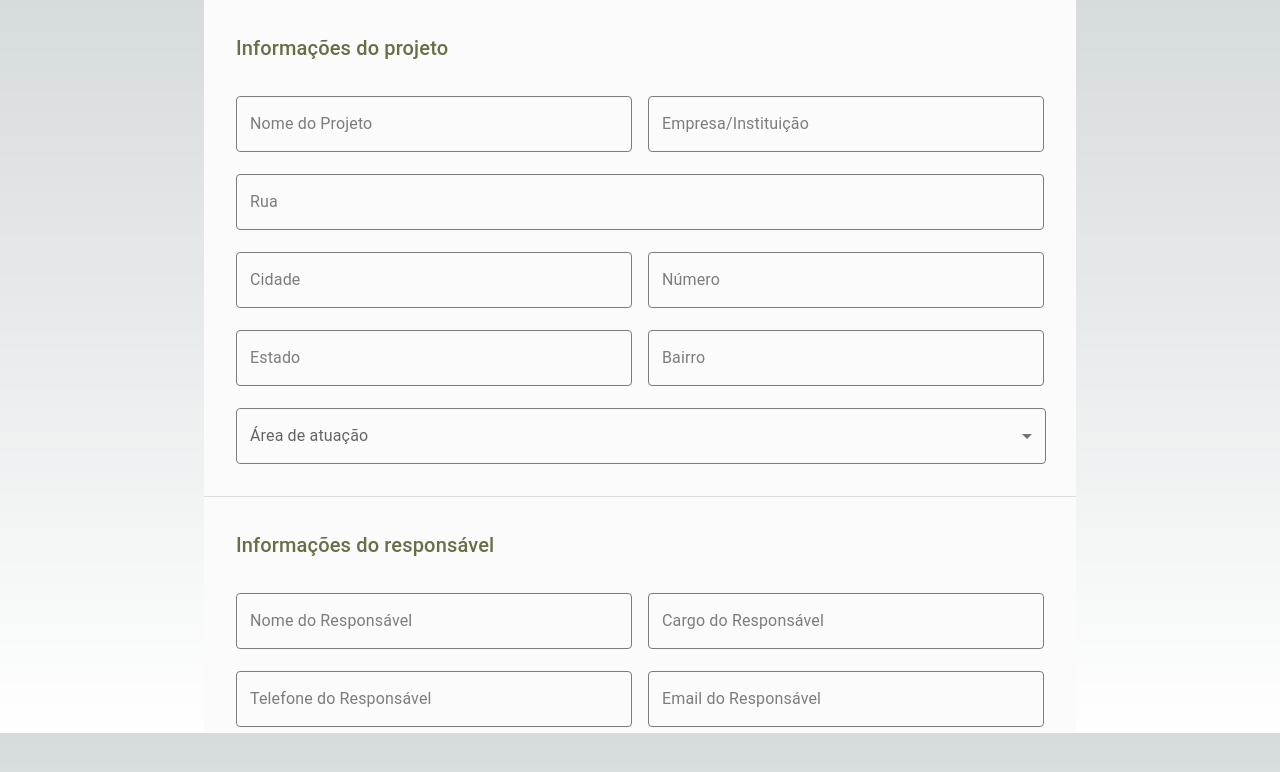
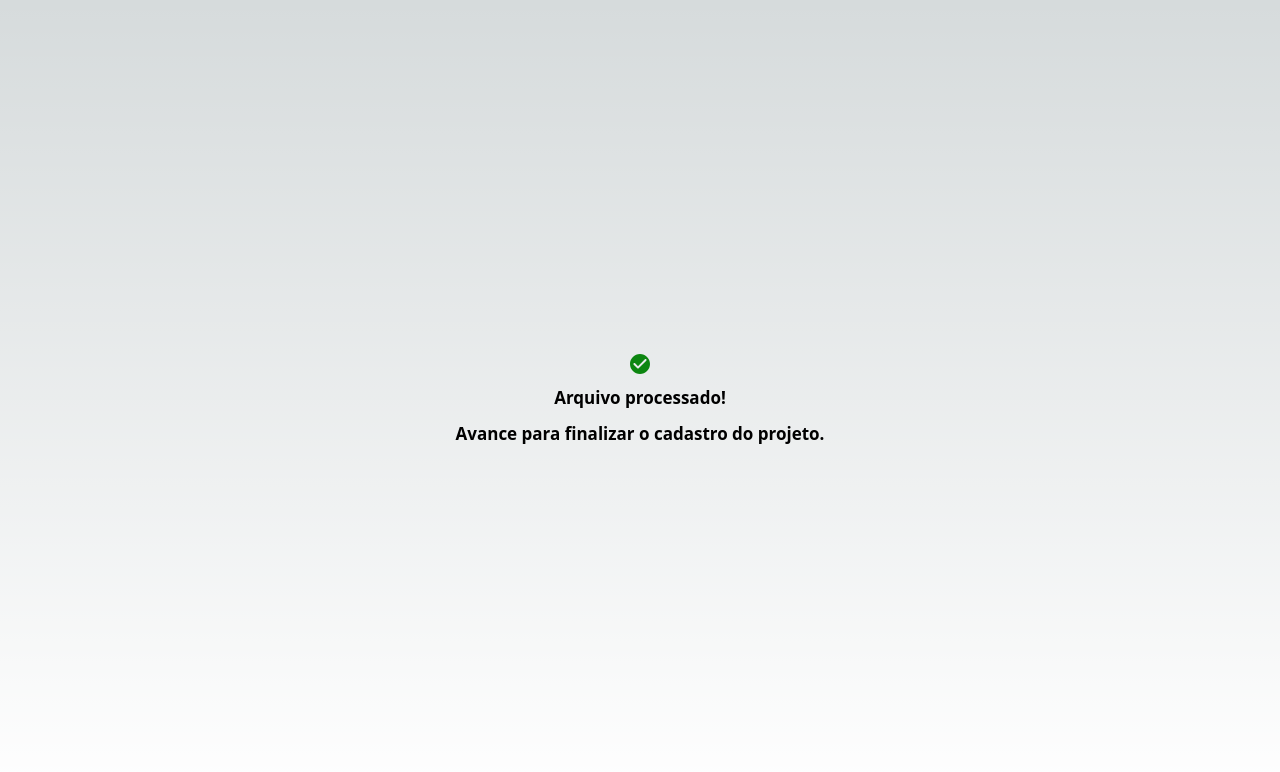
Before and after one commit to luizctb/next-prototype-selecao, a Next.js app: page / in a window 1280 px wide. Shown: the top 772 px of the page. Built offline with nearby package versions, Linux system fonts and the light colour scheme.

Commit message:
feat: criação do ProjectUpload e ProjectLoadSuccess

```diff
--- a/src/app/page.tsx
+++ b/src/app/page.tsx
@@ -1,9 +1,12 @@
 "use client"
+
+// import ProjectUploadFile from "@/components/upload/ProjectUpload"
+import TestsPage from "./testsPages/page"
 
 // substituir a página que quer aparecer.
 
-import ProjectForm from "@/components/form/ProjectForm"
-import Dashboard from "./dashboard/page"
+// import ProjectForm from "@/components/form/ProjectForm"
+// import Dashboard from "./dashboard/page"
 
 
 
@@ -13,7 +16,8 @@ export default function Home() {
     <main>
       <div>
         {/* <Dashboard/>    */}
-        <ProjectForm />
+        {/* <ProjectForm />        */}
+        <TestsPage />
       </div>
 
     </main>
--- /dev/null
+++ b/src/app/testsPages/layout.tsx
@@ -0,0 +1,19 @@
+"use client";
+
+import styled from "styled-components";
+
+export const PageContainer = styled.section`
+   background-color: #ffffff
+   width: 100%;
+   height: 100%;
+   min-height: 100vh;
+   overflow: hidden;
+`;
+
+export const HomeBody = styled.section`
+   display: flex;
+   flex-direction: column;
+   align-items: center;
+   gap: 0;
+   margin: 0 auto;
+`;
--- /dev/null
+++ b/src/app/testsPages/page.tsx
@@ -0,0 +1,17 @@
+"use client";
+
+import ProjectUploadFile from "@/components/upload/ProjectUpload";
+import { PageContainer } from "./layout";
+import ProjectLoadSuccess from "@/components/loading/ProjectLoadSuccess";
+
+
+const TestsPage: React.FC = () => {
+  return (
+    <PageContainer>
+      <ProjectLoadSuccess />
+
+    </PageContainer>
+  );
+}
+
+export default TestsPage;
--- a/src/components/form/ProjectForm.tsx
+++ b/src/components/form/ProjectForm.tsx
@@ -1,7 +1,7 @@
 "use client";
 
 import React, { useState } from 'react';
-import { Box, Grid, Divider, SelectChangeEvent } from '@mui/material';
+import { Box, Grid, Divider } from '@mui/material';
 import { CustomTextField, CustomTypography, CustomFormControl, StyledInputLabel, StyledSelect, Form } from './ProjectFormLayout';
 
 export interface ProjectFormProps {
@@ -17,8 +17,6 @@ export interface ProjectFormProps {
     responsiblePosition: string;
     responsiblePhone: string;
     responsibleEmail: string;
-    area?: string[];
-    subArea?: string[];
   };
   onSubmit?: (data: {
     name: string;
@@ -32,8 +30,6 @@ export interface ProjectFormProps {
     responsiblePosition: string;
     responsiblePhone: string;
     responsibleEmail: string;
-    area?: string[];
-    subArea?: string[];
   }) => void;
 }
 
@@ -57,12 +53,6 @@ const sectors = [
 ];
 
 
-// const areasWithSubAreas: Record<string, string[]> = {
-//   'Agrícola': ['Soja', 'Milho', 'Café'],
-//   'Pecuária': ['Criação de bovino', 'Criação de suíno', 'Criação de ovino'],
-//   'Florestal': ['Garimpo', 'Extrativismo', 'Mineração'],
-// };
-
 const ProjectForm: React.FC<ProjectFormProps> = ({ initialData = {}, onSubmit }) => {
   const [name, setName] = useState(initialData.name || '');
   const [companyName, setCompanyName] = useState(initialData.companyName || '');
@@ -75,13 +65,6 @@ const ProjectForm: React.FC<ProjectFormProps> = ({ initialData = {}, onSubmit })
   const [responsiblePosition, setResponsiblePosition] = useState(initialData.responsiblePosition || '');
   const [responsiblePhone, setResponsiblePhone] = useState(initialData.responsiblePhone || '');
   const [responsibleEmail, setResponsibleEmail] = useState(initialData.responsibleEmail || '');
-  const [subArea, setSubArea] = useState<string[]>(initialData.subArea || []);
-
-
-  const handleSubAreaChange = (event: SelectChangeEvent<unknown>) => {
-   const selectedSubAreas = event.target.value as string[];
-   setSubArea(selectedSubAreas);
-   };
 
 
   const handleSubmit = (e: React.FormEvent<HTMLFormElement>) => {
@@ -98,23 +81,12 @@ const ProjectForm: React.FC<ProjectFormProps> = ({ initialData = {}, onSubmit })
       responsiblePosition,
       responsiblePhone,
       responsibleEmail,
-      subArea,
     };
     if (onSubmit) {
       onSubmit(data);
     }
   };
 
-  const ITEM_HEIGHT = 48;
-  const ITEM_PADDING_TOP = 8;
-  const MenuProps = {
-    PaperProps: {
-      style: {
-        maxHeight: ITEM_HEIGHT * 4.5 + ITEM_PADDING_TOP,
-        width: 250,
-      },
-    },
-  };
 
   return (
     <Form onSubmit={handleSubmit}>
--- /dev/null
+++ b/src/components/loading/ProjectLoadSuccess.tsx
@@ -0,0 +1,40 @@
+"use client";
+
+import React, { useState } from 'react';
+import { BoxProgress, Container, CustomCheckCircleRoundedIcon, CustomCircularProgress, StyledText, StyledTypography, InfoTypography } from './ProjectLoadSuccessLayout';
+
+const ProjectLoadSuccess: React.FC = () => {
+    const [isProcessing, setIsProcessing] = useState(true);
+
+    React.useEffect(() => {
+        const timer = setTimeout(() => {
+            setIsProcessing(false);
+        }, 3000);
+
+        return () => clearTimeout(timer);
+    }, []);
+
+    return (
+        <Container>
+            <BoxProgress>
+                {isProcessing ? (
+                    <CustomCircularProgress />
+                ) : (
+                    <CustomCheckCircleRoundedIcon />
+                )}
+                <StyledText>
+                    <StyledTypography>
+                        {isProcessing ? 'Processando o documento, aguarde alguns instantes' : 'Arquivo processado!'}
+                    </StyledTypography>
+                    {!isProcessing && (
+                        <InfoTypography>
+                            Avance para finalizar o cadastro do projeto.
+                        </InfoTypography>
+                    )}
+                </StyledText>
+            </BoxProgress>
+        </Container>
+    );
+};
+
+export default ProjectLoadSuccess;
--- /dev/null
+++ b/src/components/loading/ProjectLoadSuccessLayout.tsx
@@ -0,0 +1,79 @@
+"use client";
+
+import styled from "styled-components";
+import Box from "@mui/material/Box";
+import CircularProgress from "@mui/material/CircularProgress";
+import CheckCircleRoundedIcon from '@mui/icons-material/CheckCircleRounded';
+
+export const StyledText = styled.div`
+   display: flex;
+   flex-direction: column;
+   align-items: center;
+`;
+
+export const BoxProgress = styled(Box)`
+   display: flex;
+   flex-direction: column;
+   align-items: center;
+`;
+
+export const StyledTypography = styled.p`
+  font-family: system-ui, -apple-system, BlinkMacSystemFont, 'Segoe UI', Roboto, Oxygen, Ubuntu, Cantarell, 'Open Sans', 'Helvetica Neue', sans-serif;
+  font-weight: 600;
+  font-size: 17px;
+  line-height: 28.22px;
+  color: #000000;
+  text-transform: none;
+  margin: 0;
+  padding: 0;
+`;
+
+export const SuccessTypography = styled.p`
+  font-family: system-ui, -apple-system, BlinkMacSystemFont, 'Segoe UI', Roboto, Oxygen, Ubuntu, Cantarell, 'Open Sans', 'Helvetica Neue', sans-serif;
+  font-weight: 800;
+  font-size: 21px;
+  line-height: 28.22px;
+  color: #000000;
+  text-transform: none;
+  margin: 0;
+  padding: 0;
+`;
+
+export const InfoTypography = styled.p`
+  font-family: system-ui, -apple-system, BlinkMacSystemFont, 'Segoe UI', Roboto, Oxygen, Ubuntu, Cantarell, 'Open Sans', 'Helvetica Neue', sans-serif;
+  font-weight: 600;
+  font-size: 17px;
+  line-height: 28.22px;
+  color: #000000;
+  text-transform: none;
+  margin-top: 8px;
+  padding: 0;
+`;
+
+export const Container = styled.div`
+   width: 410px;
+   height: 156px;
+   position: absolute;
+   top: 50%;
+   left: 50%;
+   transform: translate(-50%, -50%);
+   border: none;
+   display: flex;
+   justify-content: center;
+   align-items: center;
+   background-color: transparent;
+`;
+
+export const CustomCircularProgress = styled(CircularProgress)`
+  width: 90px;
+  height: 90px;
+  color: #E08214;
+  margin-bottom: 8px;
+`;
+
+export const CustomCheckCircleRoundedIcon = styled(CheckCircleRoundedIcon)`
+  width: 79px;
+  height: 79px;
+  color: #0C8610;
+  margin-bottom: 8px;
+`;
--- /dev/null
+++ b/src/components/upload/ProjectUpload.tsx
@@ -0,0 +1,70 @@
+"use client";
+
+import React, { useRef } from 'react';
+import { Container, CustomUploadFileIcon, StyledButton, StyledText, StyledTypography, VisuallyHiddenInput } from './ProjectUploadLayout';
+
+interface ProjectUploadFileProps {
+  apiUrl: string;
+  projectId: string;
+  onSuccess: (fileUrl: string) => void;
+}
+
+const ProjectUploadFile: React.FC<ProjectUploadFileProps> = ({ apiUrl, projectId, onSuccess }) => {
+  const fileInputRef = useRef<HTMLInputElement>(null);
+
+  const handleClick = () => {
+    if (fileInputRef.current) {
+      fileInputRef.current.click();
+    }
+  };
+
+  const handleFileChange = async (e: React.ChangeEvent<HTMLInputElement>) => {
+    const file = e.target.files?.[0];
+    if (file) {
+      const formData = new FormData();
+      formData.append('projectId', projectId);
+      formData.append('file', file);
+
+      try {
+        const response = await fetch(apiUrl, {
+          method: 'POST',
+          body: formData,
+        });
+
+        if (response.ok) {
+          const result = await response.json();
+          onSuccess(result.fileUrl);
+        } else {
+          console.error('Upload failed:', response.statusText);
+        }
+      } catch (error) {
+        console.error('Upload error:', error);
+      }
+    }
+  };
+
+  return (
+   <Container>
+    <StyledButton
+      role="button"
+      variant="contained"
+      tabIndex={0}
+      onClick={handleClick}
+      startIcon={<CustomUploadFileIcon />}
+    >
+      <StyledText>
+        INSERIR ARQUIVO
+        <StyledTypography>
+          ARQUIVOS PERMITIDO: .KML
+        </StyledTypography>
+        <StyledTypography>
+          TAMANHO MÁXIMO: 50Mb
+        </StyledTypography>
+      </StyledText>
+      <VisuallyHiddenInput type="file" ref={fileInputRef} onChange={handleFileChange} />
+    </StyledButton>
+    </Container>
+  );
+};
+
+export default ProjectUploadFile;
```
Also changed, not shown: src/components/upload/ProjectUploadLayout.tsx (added, +89 -0 lines).
